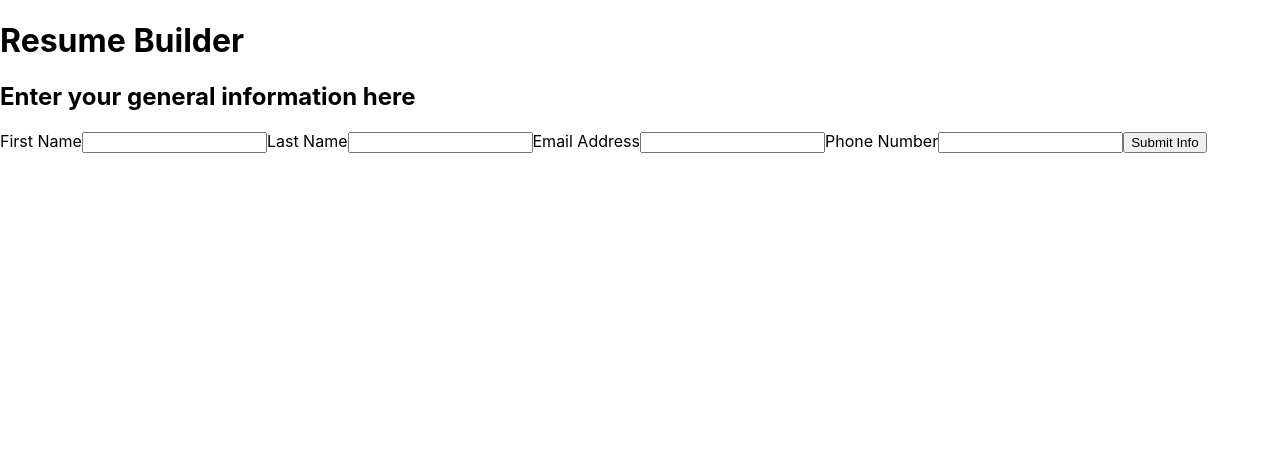
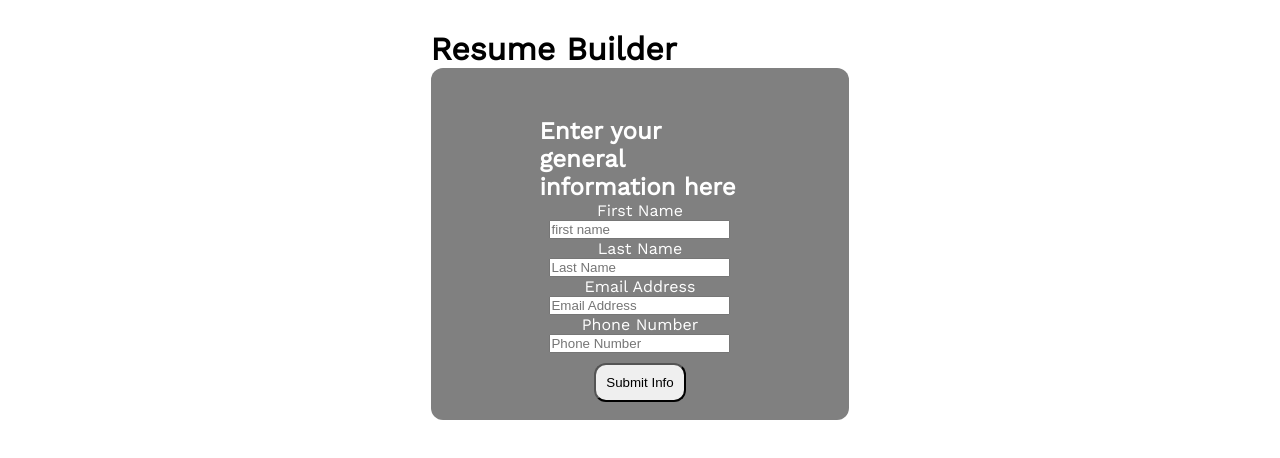
Before and after one commit to CarlosElizalde98/cv-project, a React (Create React App) app: page / in a window 1280 px wide. Shown: the top 458 px of the page. Built offline with nearby package versions, Linux system fonts and the light colour scheme.

Commit message:
Made style changes to page

```diff
--- a/src/App.css
+++ b/src/App.css
@@ -1,38 +1,43 @@
-.App {
-  text-align: center;
+@import url('https://fonts.googleapis.com/css2?family=Work+Sans&display=swap');
+* {
+  margin: 0;
+  padding: 0;
 }
 
-.App-logo {
-  height: 40vmin;
-  pointer-events: none;
+body {
+  display: flex;
+  flex-direction: center;
+  padding: 10px;
+  margin: 10px;
+  justify-content: center;
+  font-family: 'Work Sans', sans-serif;
 }
 
-@media (prefers-reduced-motion: no-preference) {
-  .App-logo {
-    animation: App-logo-spin infinite 20s linear;
-  }
+.container {
+  display: flex;
+  flex-direction: column;
+  padding: 10px;
 }
 
-.App-header {
-  background-color: #282c34;
-  min-height: 100vh;
+.general-info {
   display: flex;
   flex-direction: column;
   align-items: center;
-  justify-content: center;
-  font-size: calc(10px + 2vmin);
+  padding: 2%;
+  border-radius: 12px;
+  background-color: gray;
   color: white;
 }
-
-.App-link {
-  color: #61dafb;
+.general {
+  margin-top: 10%;
+  display: flex;
+  flex-direction: column;
+  max-width: 50%;
+  align-items: center;
 }
 
-@keyframes App-logo-spin {
-  from {
-    transform: rotate(0deg);
-  }
-  to {
-    transform: rotate(360deg);
-  }
+.submit {
+  border-radius: 12px;
+  margin: 10px;
+  padding: 10px;
 }
--- a/src/App.js
+++ b/src/App.js
@@ -3,8 +3,8 @@ import General from "./components/General";
 
 import './App.css';
 class App extends Component{
-    constructor(props){
-        super(props);
+    constructor(){
+        super();
 
         this.state = {
             input: {
@@ -27,7 +27,6 @@ class App extends Component{
             <div className="container">
                 <h1 className="title">Resume Builder</h1>
                 <div className="general-info">
-                    <h2>Enter your general information here</h2>
                     <General generalInfo = {generalInformation} />
                 </div>
             </div>
--- a/src/components/General.js
+++ b/src/components/General.js
@@ -6,15 +6,16 @@ const General = (props) => {
 
 return (
     <form className="general">
+         <h2>Enter your general information here</h2>
         <label htmlFor="firstName">First Name</label>
-        <input  type="text" id="firstName" />
+        <input  type="text" id="firstName" placeholder='first name'/>
         <label htmlFor="lastName">Last Name</label>
-        <input  type="text" id="lastName" />
+        <input  type="text" id="lastName" placeholder='Last Name'/>
         <label htmlFor="email">Email Address</label>
-        <input type="email" id="email" />
+        <input type="email" id="email" placeholder='Email Address'/>
         <label htmlFor="phoneNumber">Phone Number</label>
-        <input type="text" id="phone" />
-        <button type="submit">Submit Info</button>
+        <input type="text" id="phone" placeholder='Phone Number'/>
+        <button type="submit" className="submit">Submit Info</button>
     </form>
 
 );
```
